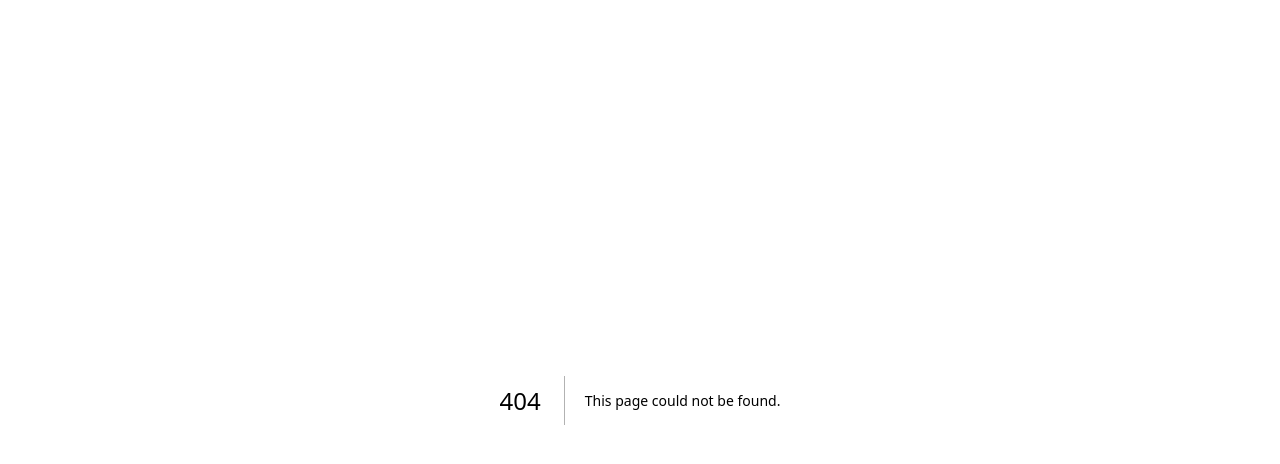
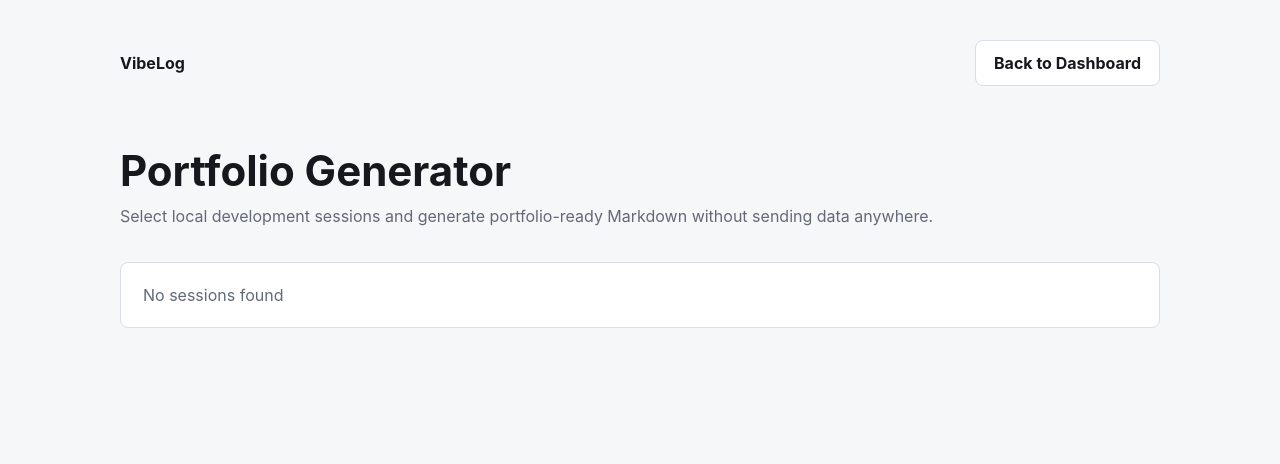
Before and after one commit to letsplaycoding/LetsVibe, a Next.js app in the folder apps/web/: page /dashboard/portfolio in a window 1280 px wide. Before the commit this address had no page. Shown: the top 464 px of the page. Built offline with nearby package versions, Linux system fonts and the light colour scheme.

Commit message:
feat: add portfolio generator

```diff
--- a/apps/web/app/dashboard/page.tsx
+++ b/apps/web/app/dashboard/page.tsx
@@ -40,6 +40,9 @@ export default function DashboardPage() {
           <a className="brand" href="/">
             VibeLog
           </a>
+          <Link className="button secondary" href="/dashboard/portfolio">
+            Portfolio Generator
+          </Link>
         </nav>
 
         <header className="dashboard-header dashboard-header-row">
--- /dev/null
+++ b/apps/web/app/dashboard/portfolio/page.tsx
@@ -0,0 +1,34 @@
+import Link from "next/link";
+import { getPortfolioSessions } from "../../../lib/sessions";
+import { PortfolioGenerator } from "./portfolio-generator";
+
+export const dynamic = "force-dynamic";
+
+export default function PortfolioPage() {
+  const sessions = getPortfolioSessions();
+
+  return (
+    <main className="page">
+      <div className="shell">
+        <nav className="nav" aria-label="Main navigation">
+          <Link className="brand" href="/dashboard">
+            VibeLog
+          </Link>
+          <Link className="button secondary" href="/dashboard">
+            Back to Dashboard
+          </Link>
+        </nav>
+
+        <header className="dashboard-header">
+          <h1>Portfolio Generator</h1>
+          <p>
+            Select local development sessions and generate portfolio-ready
+            Markdown without sending data anywhere.
+          </p>
+        </header>
+
+        <PortfolioGenerator sessions={sessions} />
+      </div>
+    </main>
+  );
+}
--- /dev/null
+++ b/apps/web/app/dashboard/portfolio/portfolio-generator.tsx
@@ -0,0 +1,143 @@
+"use client";
+
+import { useMemo, useState } from "react";
+import ReactMarkdown from "react-markdown";
+import remarkGfm from "remark-gfm";
+import type { PortfolioSession } from "../../../lib/sessions";
+
+type PortfolioGeneratorProps = {
+  sessions: PortfolioSession[];
+};
+
+function buildPortfolioMarkdown(sessions: PortfolioSession[]): string {
+  const contributionLines =
+    sessions.length === 0
+      ? ["No sessions selected."]
+      : sessions.flatMap((session) => [
+          `- **${session.featureName}**`,
+          `  - Summary: ${session.summary || "(empty)"}`,
+          `  - Changed files: ${session.changedFilesCount}`,
+          `  - Portfolio: ${session.portfolioText || "(empty)"}`
+        ]);
+
+  return [
+    "# LetsVibe",
+    "",
+    "## Project Summary",
+    "A local-first developer tool that converts AI-assisted coding changes into explainable development history.",
+    "",
+    "## Key Contributions",
+    ...contributionLines,
+    "",
+    "## Technical Highlights",
+    "- CLI-based Git diff collection",
+    "- Local JSON and Markdown log generation",
+    "- Dashboard session viewer",
+    "- Session detail page",
+    ""
+  ].join("\n");
+}
+
+export function PortfolioGenerator({ sessions }: PortfolioGeneratorProps) {
+  const [selectedIds, setSelectedIds] = useState<string[]>([]);
+  const [generatedMarkdown, setGeneratedMarkdown] = useState("");
+  const [copyLabel, setCopyLabel] = useState("Copy");
+
+  const selectedSessions = useMemo(
+    () => sessions.filter((session) => selectedIds.includes(session.id)),
+    [selectedIds, sessions]
+  );
+
+  function toggleSession(id: string): void {
+    setSelectedIds((current) =>
+      current.includes(id)
+        ? current.filter((selectedId) => selectedId !== id)
+        : [...current, id]
+    );
+  }
+
+  function generatePortfolio(): void {
+    setGeneratedMarkdown(buildPortfolioMarkdown(selectedSessions));
+    setCopyLabel("Copy");
+  }
+
+  async function copyMarkdown(): Promise<void> {
+    if (!generatedMarkdown) {
+      return;
+    }
+
+    await navigator.clipboard.writeText(generatedMarkdown);
+    setCopyLabel("Copied");
+  }
+
+  if (sessions.length === 0) {
+    return <div className="empty-state">No sessions found</div>;
+  }
+
+  return (
+    <section className="portfolio-layout" aria-label="Portfolio generator">
+      <div className="portfolio-panel">
+        <div className="panel-heading">
+          <h2>Select Sessions</h2>
+          <span className="small-text">{selectedIds.length} selected</span>
+        </div>
+
+        <div className="checkbox-list">
+          {sessions.map((session) => (
+            <label className="checkbox-row" key={session.id}>
+              <input
+                checked={selectedIds.includes(session.id)}
+                onChange={() => toggleSession(session.id)}
+                type="checkbox"
+              />
+              <span>
+                <strong>{session.featureName}</strong>
+                <small>
+                  {session.changedFilesCount} changed files ·{" "}
+                  {session.createdAt}
+                </small>
+              </span>
+            </label>
+          ))}
+        </div>
+
+        <div className="portfolio-actions">
+          <button
+            className="button"
+            disabled={selectedIds.length === 0}
+            onClick={generatePortfolio}
+            type="button"
+          >
+            Generate Portfolio
+          </button>
+          <button
+            className="button secondary"
+            disabled={!generatedMarkdown}
+            onClick={copyMarkdown}
+            type="button"
+          >
+            {copyLabel}
+          </button>
+        </div>
+      </div>
+
+      <div className="portfolio-panel preview-panel">
+        <div className="panel-heading">
+          <h2>Generated Markdown Preview</h2>
+        </div>
+
+        {generatedMarkdown ? (
+          <div className="markdown-preview">
+            <ReactMarkdown remarkPlugins={[remarkGfm]}>
+              {generatedMarkdown}
+            </ReactMarkdown>
+          </div>
+        ) : (
+          <p className="preview-placeholder">
+            Select one or more sessions, then generate portfolio Markdown.
+          </p>
+        )}
+      </div>
+    </section>
+  );
+}
--- a/apps/web/app/globals.css
+++ b/apps/web/app/globals.css
@@ -98,6 +98,11 @@ h1 {
 
 .button:hover {
   background: var(--accent-strong);
+}
+
+.button:disabled {
+  cursor: not-allowed;
+  opacity: 0.55;
 }
 
 .button.secondary {
@@ -410,6 +415,73 @@ h1 {
   font-weight: 700;
 }
 
+.portfolio-layout {
+  display: grid;
+  gap: 16px;
+  grid-template-columns: minmax(280px, 0.85fr) minmax(0, 1.15fr);
+}
+
+.portfolio-panel {
+  background: var(--panel);
+  border: 1px solid var(--border);
+  border-radius: 8px;
+  box-shadow: 0 1px 2px rgba(22, 24, 29, 0.04);
+  padding: 22px;
+}
+
+.preview-panel {
+  min-height: 420px;
+}
+
+.checkbox-list {
+  display: grid;
+  gap: 10px;
+}
+
+.checkbox-row {
+  align-items: flex-start;
+  border: 1px solid var(--border);
+  border-radius: 8px;
+  cursor: pointer;
+  display: grid;
+  gap: 12px;
+  grid-template-columns: auto minmax(0, 1fr);
+  padding: 14px;
+}
+
+.checkbox-row:hover {
+  border-color: var(--accent);
+}
+
+.checkbox-row input {
+  margin-top: 3px;
+}
+
+.checkbox-row strong {
+  display: block;
+  font-size: 15px;
+  margin-bottom: 4px;
+}
+
+.checkbox-row small {
+  color: var(--muted);
+  display: block;
+  line-height: 1.4;
+}
+
+.portfolio-actions {
+  display: flex;
+  flex-wrap: wrap;
+  gap: 10px;
+  margin-top: 18px;
+}
+
+.preview-placeholder {
+  color: var(--muted);
+  line-height: 1.6;
+  margin: 0;
+}
+
 @media (max-width: 760px) {
   .page {
     padding: 28px 18px;
@@ -438,4 +510,8 @@ h1 {
   .detail-grid {
     grid-template-columns: 1fr;
   }
+
+  .portfolio-layout {
+    grid-template-columns: 1fr;
+  }
 }
--- a/apps/web/lib/sessions.ts
+++ b/apps/web/lib/sessions.ts
@@ -17,6 +17,10 @@ export type SessionDetail = DashboardSession & {
   portfolioText: string;
   gitStatus: string;
   markdownPreview: string | null;
+};
+
+export type PortfolioSession = DashboardSession & {
+  portfolioText: string;
 };
 
 type RawSession = {
@@ -114,6 +118,36 @@ export function getDashboardSessions(): DashboardSession[] {
     );
 }
 
+export function getPortfolioSessions(): PortfolioSession[] {
+  const sessionsDir = join(getRepositoryRoot(), ".vibelog", "sessions");
+
+  if (!existsSync(sessionsDir)) {
+    return [];
+  }
+
+  return readdirSync(sessionsDir)
+    .filter((file) => file.endsWith(".json"))
+    .map((file) => {
+      const rawSession = JSON.parse(
+        readFileSync(join(sessionsDir, file), "utf8")
+      ) as RawSession;
+      const session = toSessionDetail(rawSession, file);
+
+      return {
+        id: session.id,
+        createdAt: session.createdAt,
+        featureName: session.featureName,
+        summary: session.summary,
+        changedFilesCount: session.changedFilesCount,
+        portfolioText: session.portfolioText
+      };
+    })
+    .sort(
+      (a, b) =>
+        new Date(b.createdAt).getTime() - new Date(a.createdAt).getTime()
+    );
+}
+
 export function getDashboardSession(id: string): SessionDetail | null {
   const sessionsDir = join(getRepositoryRoot(), ".vibelog", "sessions");
   const sessionPath = join(sessionsDir, `${id}.json`);
```
